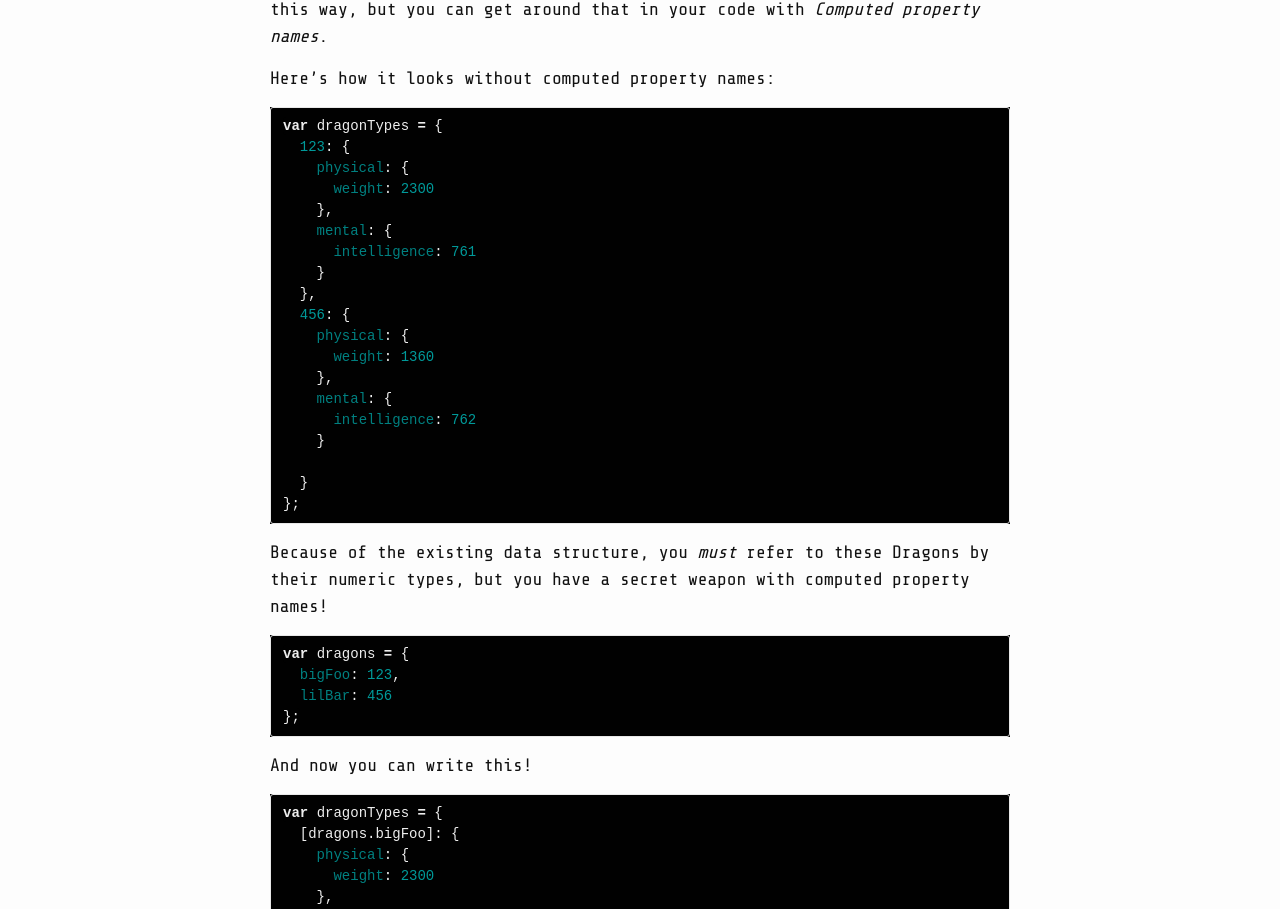
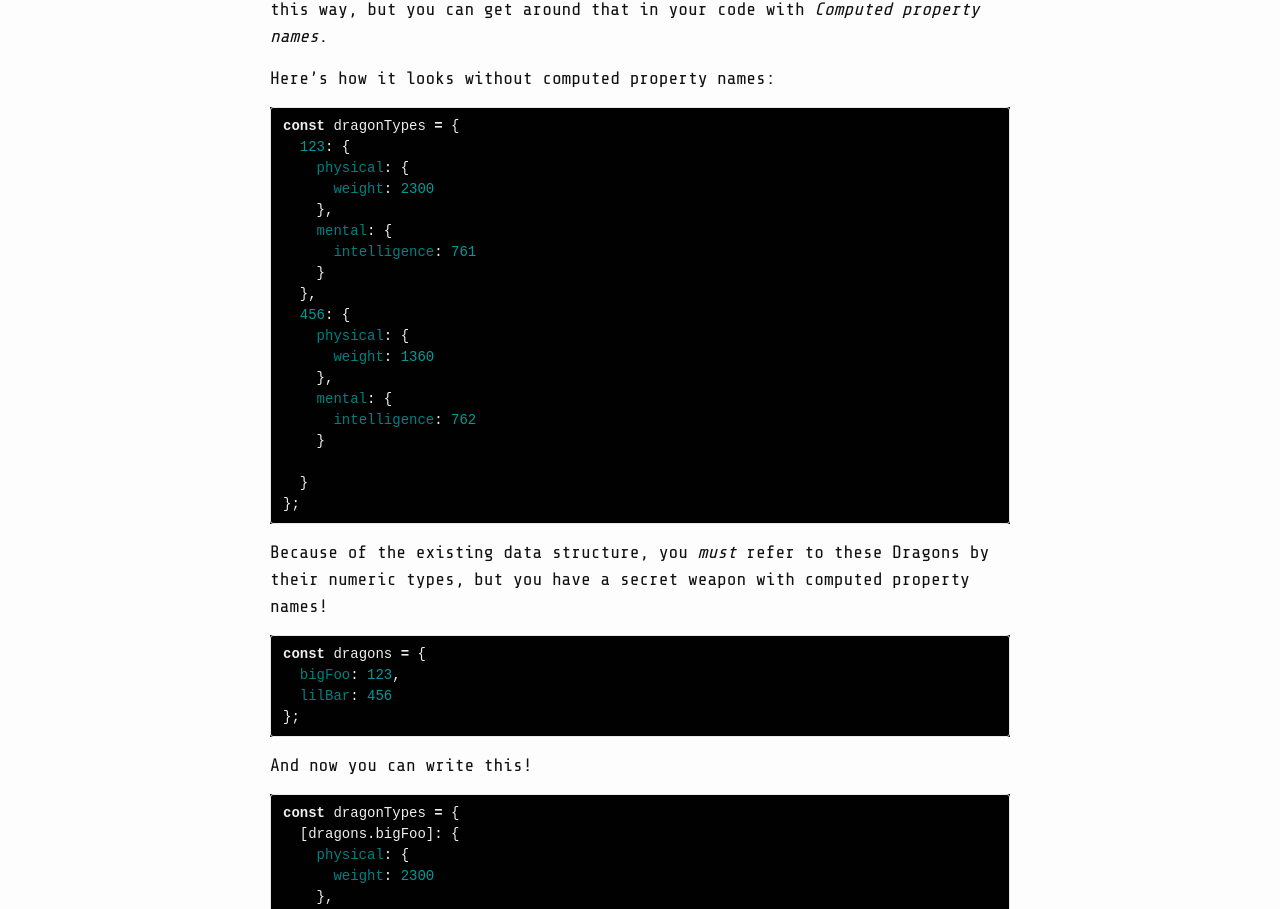
Before and after one commit to ryanpcmcquen/ryanpcmcquen.github.io, a Jekyll site: the page built from _posts/2016-10-25-computed-property-names-are-awesome.md, in a window 1280 px wide. Shown: the part 468-1377 px from the top of the page. Built offline with Jekyll 4.4.1, drawn with Linux system fonts in a browser that asks for light colours; comment, search, counter and statistics services are not loaded.

Commit message:
`const` > `var`

````diff
--- a/_posts/2016-10-25-computed-property-names-are-awesome.md
+++ b/_posts/2016-10-25-computed-property-names-are-awesome.md
@@ -14,7 +14,7 @@ In optimizing some of my own code for work, I realized that one object's structu
 Here's how it looks without computed property names:
 
 ```js
-var dragonTypes = {
+const dragonTypes = {
   123: {
     physical: {
       weight: 2300
@@ -38,7 +38,7 @@ var dragonTypes = {
 Because of the existing data structure, you _must_ refer to these Dragons by their numeric types, but you have a secret weapon with computed property names!
 
 ```js
-var dragons = {
+const dragons = {
   bigFoo: 123,
   lilBar: 456
 };
@@ -47,7 +47,7 @@ var dragons = {
 And now you can write this!
 
 ```js
-var dragonTypes = {
+const dragonTypes = {
   [dragons.bigFoo]: {
     physical: {
       weight: 2300
````
